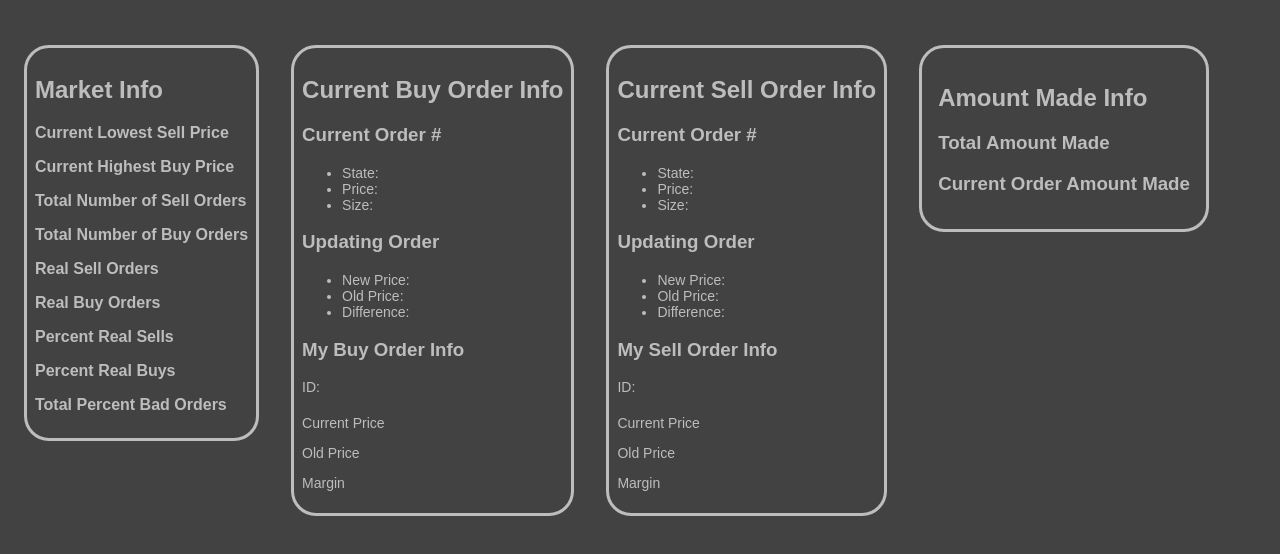
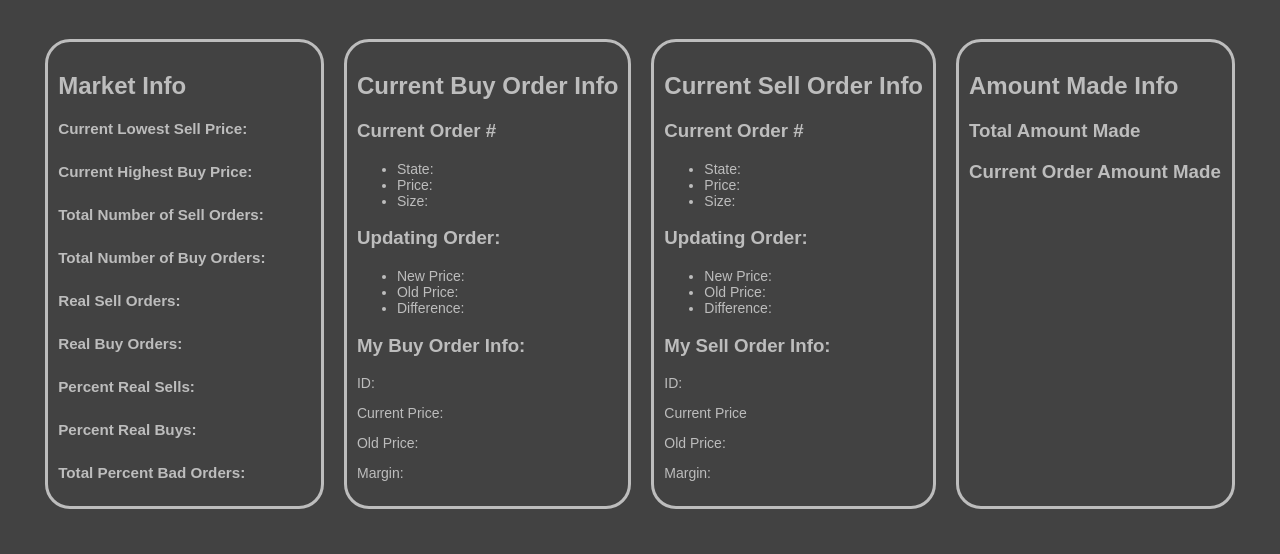
Before and after one commit to NickGatti/coinbot, a website: page src/index.html in a window 1280 px wide. Shown: the part 104-658 px from the top of the page. Drawn offline with Linux system fonts and the light colour scheme; no server answers.

Commit message:
html changes

```diff
--- a/src/index.html
+++ b/src/index.html
@@ -7,51 +7,20 @@ body {
   background: #424242;
   font-family: Arial, "Helvetica Neue", Helvetica, sans-serif;
 }
-#generalInfo {
+.infoBox {
   float: left;
   border: 3px solid #BDBDBD;
   overflow: auto;
-  padding: 0.5rem;
-  margin: 1rem;
+  padding: 10px;
+  margin: 10px;
   border-radius: 25px;
-}
-#buyOrderInfo {
-  float: left;
-  border: 3px solid #BDBDBD;
-  overflow: auto;
-  padding: 0.5rem;
-  margin: 1rem;
-  border-radius: 25px;
-}
-#sellOrderInfo {
-  float: left;
-  border: 3px solid #BDBDBD;
-  overflow: auto;
-  padding: 0.5em;
-  margin: 1rem;
-  border-radius: 25px;
-}
-#amountMadeInfo {
-  float: left;
-  border: 3px solid #BDBDBD;
-  overflow: auto;
-  padding: 1rem;
-  margin: 1rem;
-  border-radius: 25px;
-}
-.fr {
-  float: right;
-  text-align: left;
+  height: inherit;
+  min-height: 50%;
+  min-width: 20%;
 }
 .fl {
   float: left;
   text-align: left;
-}
-.fn {
-  float: none;
-}
-p, ul, li {
-  font-weight: 200;
 }
 h1 {
   text-align: center;
@@ -59,12 +28,9 @@ h1 {
   margin-bottom: 1em;
 }
 .fontStand {
-  font-weight: 400;
+  font-weight: normal;
   font-size: 14px;
   text-decoration: none;
-}
-.bottomMargin {
-  margin-bottom: 20px;
 }
 .miniID {
   font-size: 60%;
@@ -75,54 +41,83 @@ h1 {
 }
 .statement {
   font-weight: bold;
+  overflow: auto;
+  font-stretch: condensed;
+  font-size: 95%;
+}
+.fr {
+  float: right;
+  text-align: left;
+}
+.wrapper {
+  display: flex;
+  justify-content: center;
+  flex-direction: row;
+  flex-wrap: wrap;
+}
+.bottom {
+  margin-bottom: 26px;
 }
 </style>
 </<head>
 <body>
   <h1>EthBot</h1>
-    <div id='generalInfo'>
+  <div class="wrapper">
+
+    <div class="infoBox">
+
       <h2>Market Info</h2>
-      <div>
+
+      <div class="bottom">
         <div id='printSell' class="fr"></div>
-        <p class="statement">Current Lowest Sell Price</p>
+        <p class="statement">Current Lowest Sell Price:</p>
       </div>
-      <div>
+
+      <div class="bottom">
         <div id='printBuy' class="fr"></div>
-        <p class="statement">Current Highest Buy Price</p>
+        <p class="statement">Current Highest Buy Price:</p>
       </div>
-      <div>
+
+      <div class="bottom">
         <div id='totalSells' class="fr"></div>
-        <p class="statement">Total Number of Sell Orders</p>
+        <p class="statement">Total Number of Sell Orders:</p>
       </div>
-      <div>
+
+      <div class="bottom">
         <div id='totalBuys' class="fr"></div>
-        <p class="statement">Total Number of Buy Orders</p>
+        <p class="statement">Total Number of Buy Orders:</p>
       </div>
-      <div>
+
+      <div class="bottom">
         <div id='realSells' class="fr"></div>
-        <p class="statement">Real Sell Orders</p>
+        <p class="statement">Real Sell Orders:</p>
       </div>
-      <div>
+
+      <div class="bottom">
         <div id='realBuys' class="fr"></div>
-        <p class="statement">Real Buy Orders</p>
+        <p class="statement">Real Buy Orders:</p>
       </div>
-      <div>
+
+      <div class="bottom">
         <div id='realSellPercent' class="fr"></div>
-        <p class="statement">Percent Real Sells</p>
+        <p class="statement">Percent Real Sells:</p>
       </div>
-      <div>
+
+      <div class="bottom">
         <div id='realBuyPercent' class="fr"></div>
-        <p class="statement">Percent Real Buys</p>
+        <p class="statement">Percent Real Buys:</p>
       </div>
+
       <div>
         <div id='realTotalPercent' class="fr"></div>
-        <p class="statement">Total Percent Bad Orders</p>
+        <p class="statement">Total Percent Bad Orders:</p>
       </div>
+
     </div>
 
 
 
-    <div id='buyOrderInfo'>
+    <div class="infoBox">
 
       <h2>Current Buy Order Info</h2>
 
@@ -137,7 +132,7 @@ h1 {
         <li class="fontStand">Size: <div class="fr fontStand" id='placingSizeBuy'></div></li>
       </ul>
 
-      <h3>Updating Order</h3>
+      <h3>Updating Order:</h3>
 
       <ul>
         <li class="fontStand">New Price: <div class="fr fontStand" id='newPriceUpdateBuy'></div></li>
@@ -145,26 +140,26 @@ h1 {
         <li class="fontStand">Difference: <div class="fr fontStand" id='differenceBuy'></div></li>
       </ul>
 
-      <h3>My Buy Order Info</h3>
+      <h3>My Buy Order Info:</h3>
 
-      <div class='bottomMargin'>
+      <div>
         <div id='myBuyID' class="fr miniID"></div>
         <p class="fontStand">ID:</p>
       </div>
 
       <div>
         <div class="fr" id='myBuyPrice'></div>
-        <p class="fontStand">Current Price</p>
+        <p class="fontStand">Current Price:</p>
       </div>
 
       <div>
         <div class="fr" id='myOldBuyPrice'></div>
-        <p class="fontStand">Old Price</p>
+        <p class="fontStand">Old Price:</p>
       </div>
 
       <div>
         <div class="fr" id='buyMargin'></div>
-        <p class="fontStand">Margin</p>
+        <p class="fontStand">Margin:</p>
       </div>
 <!--
       <h3>Number of orders between me and current top</h3>
@@ -176,7 +171,7 @@ h1 {
 
 
 
-    <div id='sellOrderInfo'>
+    <div class="infoBox">
 
       <h2>Current Sell Order Info</h2>
 
@@ -191,7 +186,7 @@ h1 {
         <li class="fontStand">Size: <div class="fr fontStand" id='placingSizeSell'></div></li>
       </ul>
 
-      <h3>Updating Order</h3>
+      <h3>Updating Order:</h3>
 
       <ul>
         <li class="fontStand">New Price: <div class="fr fontStand" id='newPriceUpdateSell'></div></li>
@@ -199,11 +194,11 @@ h1 {
         <li class="fontStand">Difference: <div class="fr fontStand" id='differenceSell'></div></li>
       </ul>
 
-      <h3>My Sell Order Info</h3>
+      <h3>My Sell Order Info:</h3>
 
-      <div class='bottomMargin'>
+      <div>
         <p class="fontStand">ID:</p>
-        <div id='mySellID' class="fn miniID"></div>
+        <div id='mySellID' class="miniID"></div>
       </div>
 
       <div>
@@ -213,12 +208,12 @@ h1 {
 
       <div>
         <div class="fr" id='myOldSellPrice'></div>
-        <p class="fontStand">Old Price</p>
+        <p class="fontStand">Old Price:</p>
       </div>
 
       <div>
         <div class="fr" id='sellMargin'></div>
-        <p class="fontStand">Margin</p>
+        <p class="fontStand">Margin:</p>
       </div>
 <!--
       <h3>Number of orders between me and current top</h3>
@@ -229,13 +224,16 @@ h1 {
     </div>
 
 
-    <div id='amountMadeInfo'>
+    <div class="infoBox">
       <h2>Amount Made Info</h2>
       <h3>Total Amount Made</h3>
       <p id='totalAmountMade'></p>
       <h3>Current Order Amount Made</h3>
       <p id='amountMade'></p>
     </div>
+
+  </div>
+
   <script src='front.js'></script>
 </body>
 </html>
```
